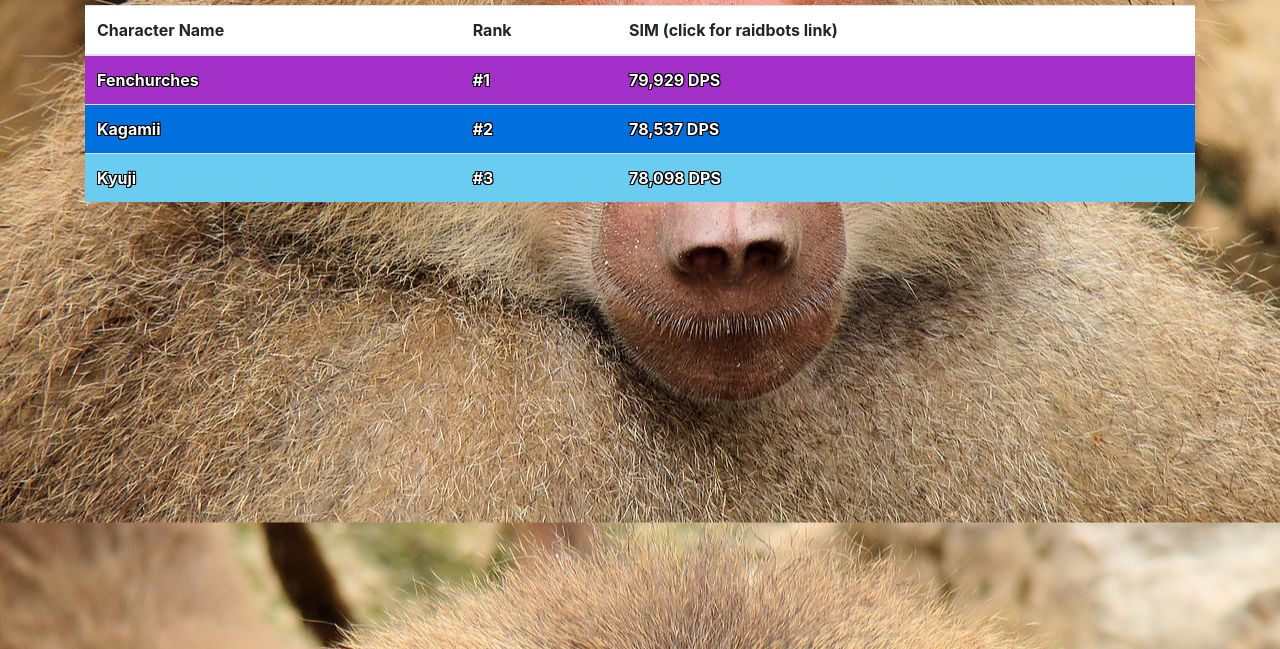
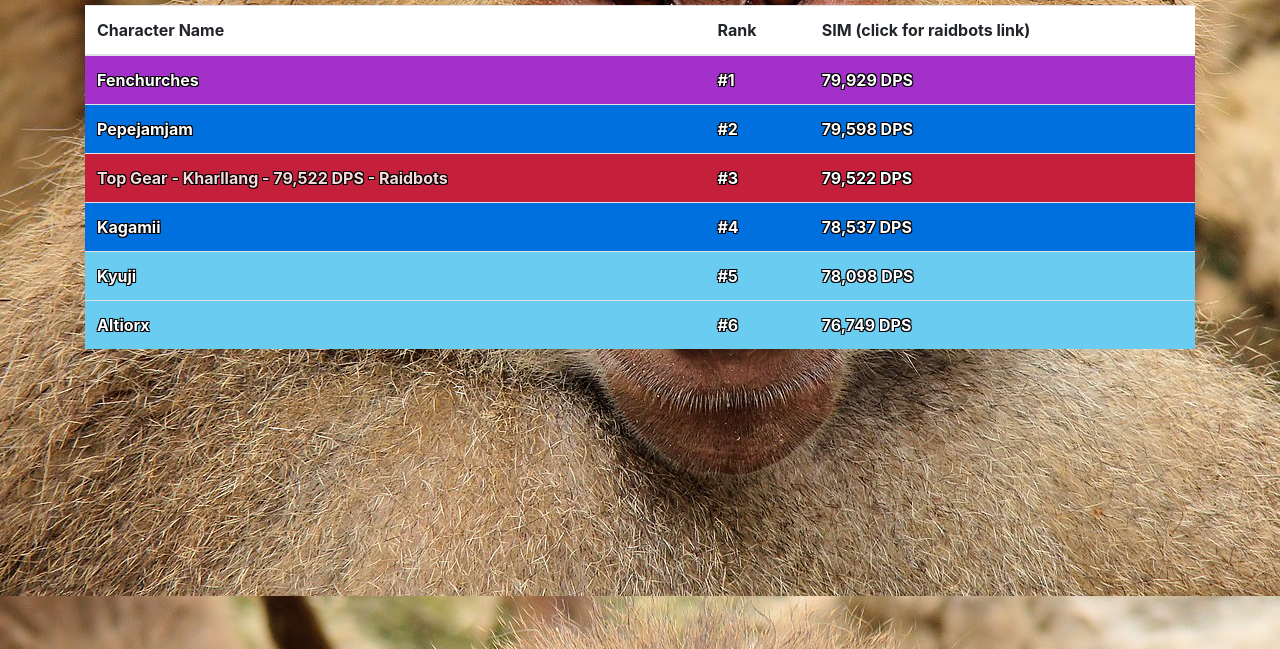
Before and after one commit to KyujiQG/BaboonsSimsRanks, a plain HTML site: page game/index.html in a window 1280 px wide. Shown: the part 151-800 px from the top of the page. Drawn offline with nearby package versions, Linux system fonts and the light colour scheme.

Commit message:
sfsdfgsdfgsadf

```diff
--- a/game/index.html
+++ b/game/index.html
@@ -111,14 +111,29 @@ a {
             <td class="DPS"><a href='https://www.raidbots.com/simbot/report/gcwayMG7hhPhhmrKTuFNTv' target="_blank">79,929 DPS</a></td>
           </tr>
           <tr class="shaman">
+            <td class="character-name">Pepejamjam</td>
+            <td class="rank">#2</td>
+            <td class="DPS"><a href='https://www.raidbots.com/simbot/report/2im3q5jcK6JYNQAhxxVBnx' target="_blank">79,598 DPS</a></td>
+          </tr>
+          <tr class="death-knight">
+            <td class="character-name">Top Gear - Kharllang - 79,522 DPS - Raidbots</td>
+            <td class="rank">#3</td>
+            <td class="DPS"><a href='https://www.raidbots.com/simbot/report/m2o9Se5YidNfyVDib8pmxH' target="_blank">79,522 DPS</a></td>
+          </tr>
+          <tr class="shaman">
             <td class="character-name">Kagamii</td>
-            <td class="rank">#2</td>
+            <td class="rank">#4</td>
             <td class="DPS"><a href='https://www.raidbots.com/simbot/report/wps65RQy5iAXjYzcH4qT7p' target="_blank">78,537 DPS</a></td>
           </tr>
           <tr class="mage">
             <td class="character-name">Kyuji</td>
-            <td class="rank">#3</td>
+            <td class="rank">#5</td>
             <td class="DPS"><a href='https://www.raidbots.com/simbot/report/nBFM3asSjaiMwF2YRMCoQS' target="_blank">78,098 DPS</a></td>
+          </tr>
+          <tr class="mage">
+            <td class="character-name">Altiorx</td>
+            <td class="rank">#6</td>
+            <td class="DPS"><a href='https://www.raidbots.com/simbot/report/tN1o1LNVRmo2zzhpViSmAV' target="_blank">76,749 DPS</a></td>
           </tr>
         </tbody>
       </table>
```
